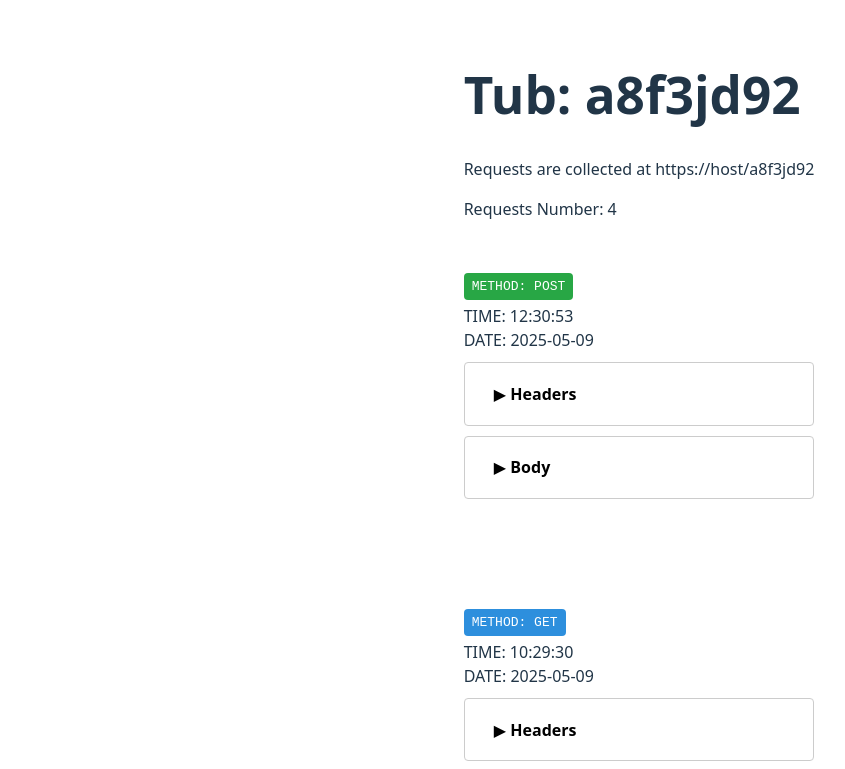
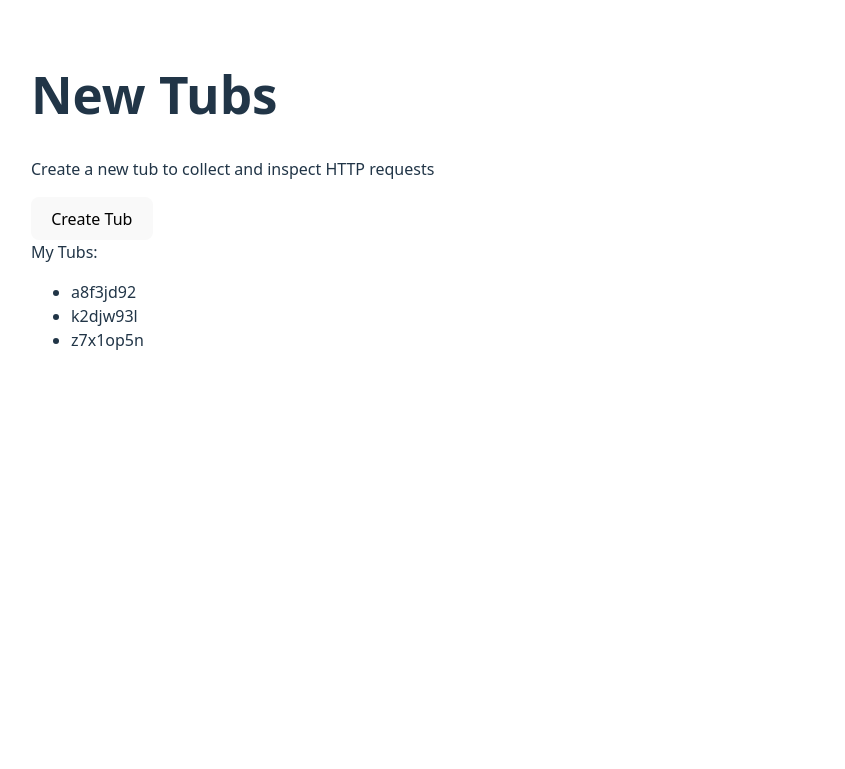
Before and after one commit to noahraynor/request-bin-aws, a React (Vite) app in the folder client/: page / in a window 1280 px wide. Shown: the top 769 px of the page, without its empty margins (1-846 px from the left). Built offline with nearby package versions, Linux system fonts and the light colour scheme.

Commit message:
updated css so text is left aligned

```diff
--- a/client/src/App.css
+++ b/client/src/App.css
@@ -1,42 +1,3 @@
 #root {
-  max-width: 1280px;
-  margin: 0 auto;
   padding: 2rem;
-  /* text-align: center; */
 }
-
-.logo {
-  height: 6em;
-  padding: 1.5em;
-  will-change: filter;
-  transition: filter 300ms;
-}
-.logo:hover {
-  filter: drop-shadow(0 0 2em #646cffaa);
-}
-.logo.react:hover {
-  filter: drop-shadow(0 0 2em #61dafbaa);
-}
-
-@keyframes logo-spin {
-  from {
-    transform: rotate(0deg);
-  }
-  to {
-    transform: rotate(360deg);
-  }
-}
-
-@media (prefers-reduced-motion: no-preference) {
-  a:nth-of-type(2) .logo {
-    animation: logo-spin infinite 20s linear;
-  }
-}
-
-.card {
-  padding: 2em;
-}
-
-.read-the-docs {
-  color: #888;
-}
--- a/client/src/App.tsx
+++ b/client/src/App.tsx
@@ -3,7 +3,7 @@ import './App.css'
 import tubsData from './data/tubs.json'
 import requestsData from './data/requests.json'
 
-const showHomepage = false
+const showHomepage = true
 
 function NewTub() {
   return (
@@ -49,7 +49,7 @@ function Request({request}) {
 
   return (
     <div>
-        <div class={`request ${methodClass}`}>METHOD: {request.method}</div>
+        <div className={`request ${methodClass}`}>METHOD: {request.method}</div>
         <div>TIME: {request.time}</div>
         <div>DATE: {request.date}</div>
         <div>
--- a/client/src/index.css
+++ b/client/src/index.css
@@ -25,9 +25,9 @@ a:hover {
 body {
   margin: 0;
   display: flex;
-  /* place-items: center; */
-  min-width: 320px;
-  min-height: 100vh;
+  flex-direction: column;
+  align-items: flex-start;
+  justify-content: flex-start;
 }
 
 h1 {
```
